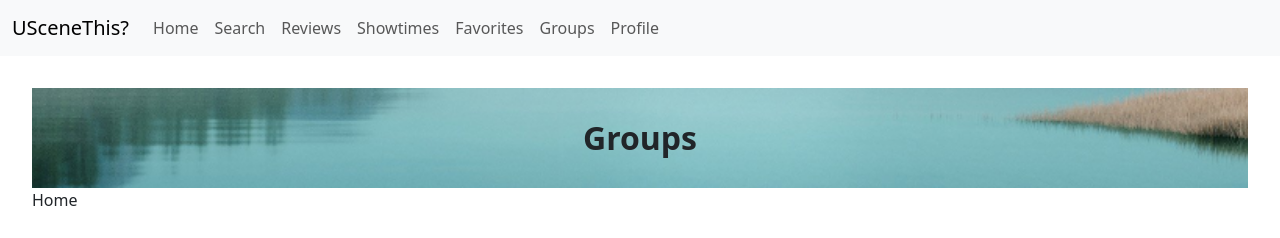
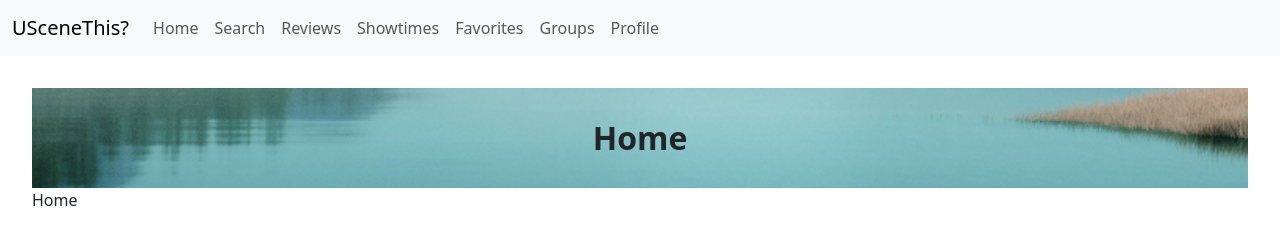
Before and after one commit to movieappgroup17/movieapp, a React (Vite) app: page / in a window 1280 px wide. Shown: the top 238 px of the page. Built offline with nearby package versions, Linux system fonts and the light colour scheme; no server answers.

Commit message:
Corrected Home -page header title

```diff
--- a/src/pages/Home.jsx
+++ b/src/pages/Home.jsx
@@ -4,7 +4,7 @@ import Header from '../components/Header'
 export default function Home() {
   return (
     <>
-      <Header pageTitle={"Groups"}/>
+      <Header pageTitle={"Home"}/>
       <div>Home</div>
     </>
   )
--- a/src/pages/Showtimes.jsx
+++ b/src/pages/Showtimes.jsx
@@ -9,8 +9,6 @@ export default function Showtimes() {
   const [selectedArea, setSelectedArea] = useState(null)
   const [shows, setShows] = useState([])
   const [currentDate, setCurrentDate] = useState(new Date())
-
-
 
   // function goes through XML-data recursively and changes it to JSON-object
   const xmlToJson = useCallback((node) => {
@@ -138,7 +136,6 @@ export default function Showtimes() {
         getShowtimes(selectedArea, formatDate(yesterday))
       }
     }
-
   }
 
   // function to check date is using right format for API
```
